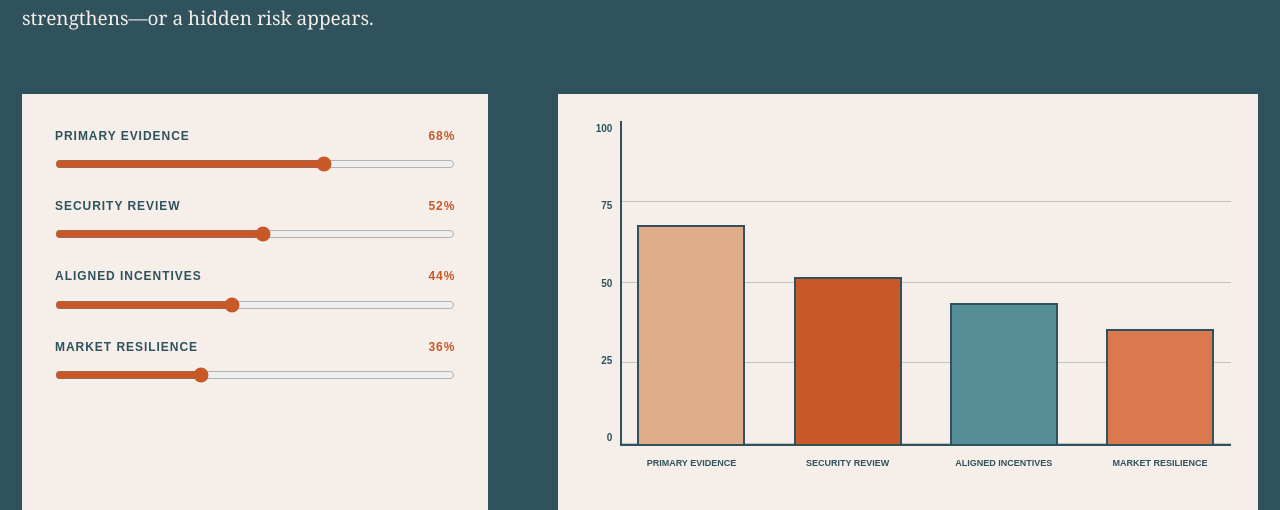
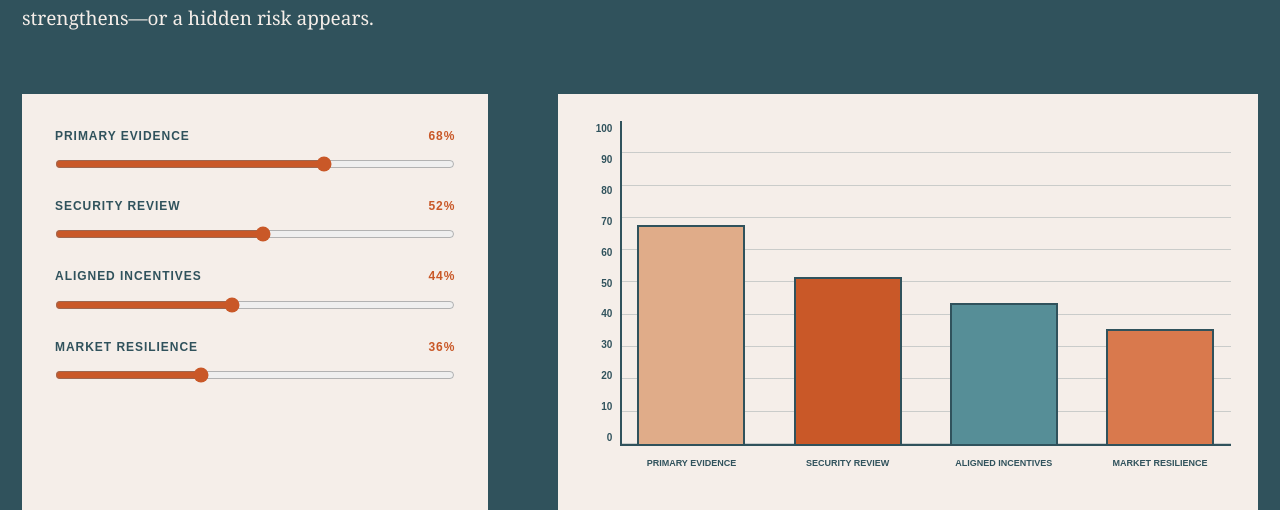
Before and after one commit to mara2360/realtor-ai-assistant, a Next.js app: page /method in a window 1280 px wide. Shown: the part 1906-2416 px from the top of the page. Built offline with nearby package versions, Linux system fonts and the light colour scheme.

Commit message:
Add ten-point graph axis and match panel color

```diff
--- a/app/globals.css
+++ b/app/globals.css
@@ -126,7 +126,7 @@ footer>small{max-width:none;white-space:nowrap}
 .graph-panel{display:grid;grid-template-columns:35px 1fr;grid-template-rows:360px auto;background:var(--cream);color:var(--ink);border:3px solid var(--cream);padding:24px}
 .graph-scale{display:flex;flex-direction:column;justify-content:space-between;align-items:flex-end;padding:0 8px 35px 0;font-size:10px;font-weight:800}
 .graph-bars{position:relative;display:grid;grid-template-columns:repeat(4,1fr);gap:14px}
-.graph-bars::before{content:"";position:absolute;z-index:0;inset:0 0 35px 0;border-left:2px solid var(--ink);border-bottom:2px solid var(--ink);background:repeating-linear-gradient(to bottom,transparent 0,transparent calc(25% - 1px),rgba(48,82,92,.28) calc(25% - 1px),rgba(48,82,92,.28) 25%);pointer-events:none}
+.graph-bars::before{content:"";position:absolute;z-index:0;inset:0 0 35px 0;border-left:2px solid var(--ink);border-bottom:2px solid var(--ink);background-color:var(--cream);background-image:repeating-linear-gradient(to bottom,transparent 0,transparent calc(10% - 1px),rgba(48,82,92,.22) calc(10% - 1px),rgba(48,82,92,.22) 10%);pointer-events:none}
 .graph-column{position:relative;z-index:1;display:grid;grid-template-rows:minmax(0,1fr) 35px;align-items:end;min-width:0}
 .graph-bar{height:100%;display:flex;align-items:flex-end;justify-content:center;padding:0 12%}
 .graph-bar i{display:block;width:100%;border:2px solid var(--ink);transition:height .2s ease}
--- a/app/method/MethodGraph.tsx
+++ b/app/method/MethodGraph.tsx
@@ -32,7 +32,7 @@ export default function MethodGraph() {
             <button type="button" className="text-button" onClick={() => setValues({ evidence: 68, security: 52, incentives: 44, liquidity: 36 })}>Reset graph</button>
           </div>
           <div className="graph-panel" role="group" aria-label={`Research signal graph. Overall score ${score} percent. ${reading}.`}>
-            <div className="graph-scale" aria-hidden="true"><span>100</span><span>75</span><span>50</span><span>25</span><span>0</span></div>
+            <div className="graph-scale" aria-hidden="true"><span>100</span><span>90</span><span>80</span><span>70</span><span>60</span><span>50</span><span>40</span><span>30</span><span>20</span><span>10</span><span>0</span></div>
             <div className="graph-bars" aria-hidden="true">{dimensions.map((dimension) => <div className="graph-column" key={dimension.key}><div className="graph-bar"><i style={{ height: `${values[dimension.key]}%`, background: dimension.color }} /></div><span>{dimension.label}</span></div>)}</div>
             <div className="graph-reading" aria-live="polite"><strong>{score}%</strong><div><b>{reading}</b><p>{explanation}</p></div></div>
           </div>
```
